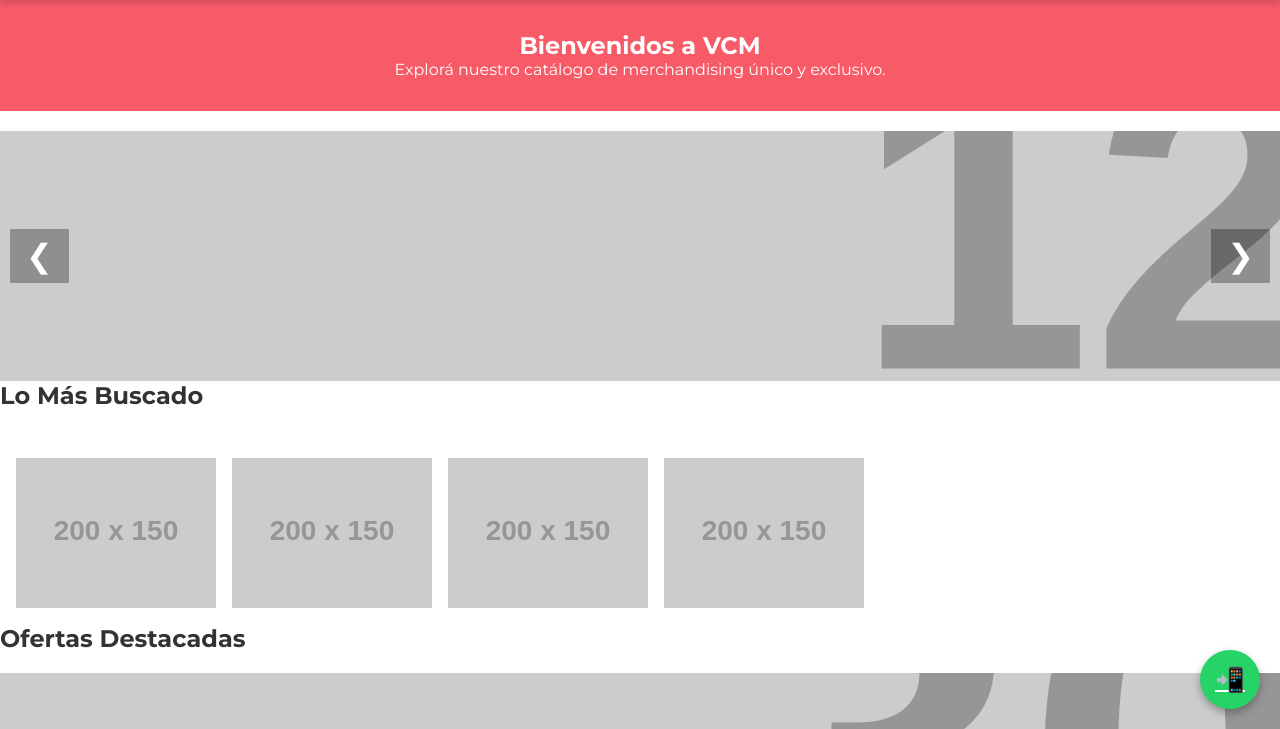
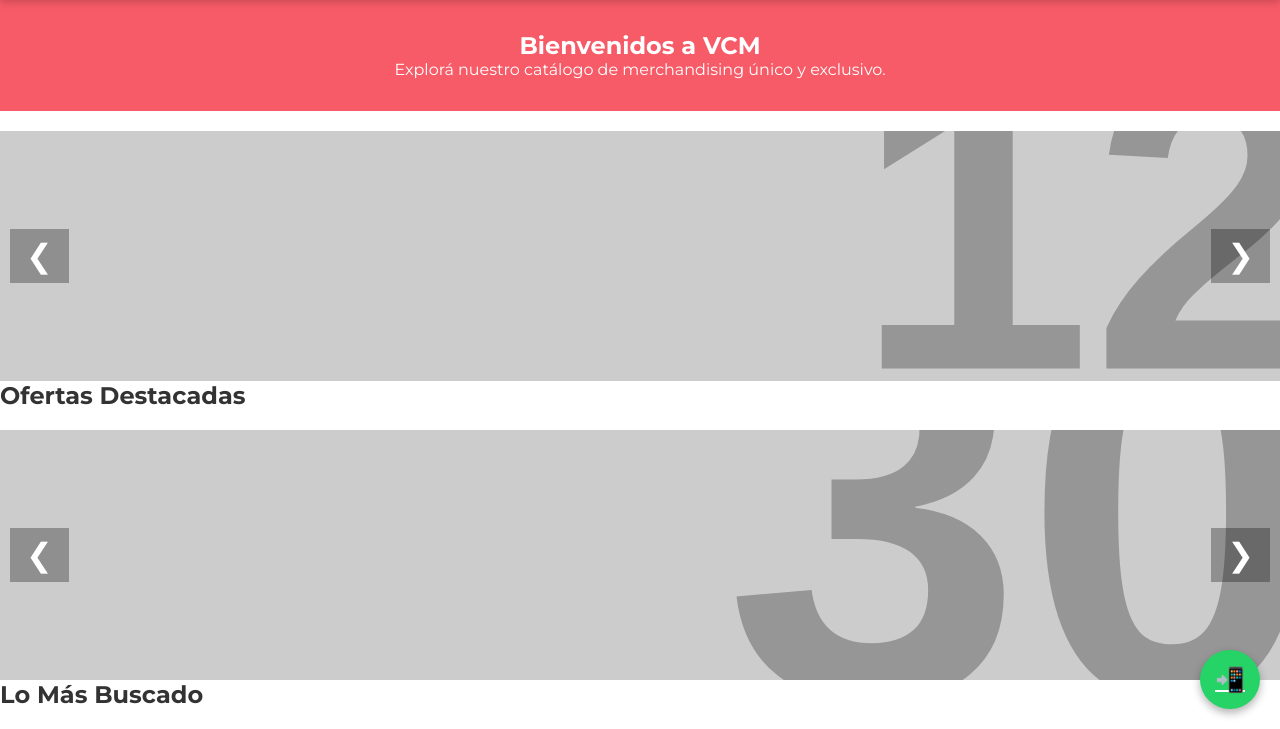
Before and after one commit to lavaccan/vcm, a plain HTML site: page index.html in a window 1280 px wide. Shown: the part 71-800 px from the top of the page. Drawn offline with Linux system fonts and the light colour scheme; placeholder pictures from the web are drawn by us.

Commit message:
Update index.html

```diff
--- a/index.html
+++ b/index.html
@@ -257,17 +257,6 @@
     <button class="arrow left" onclick="moveSlide(-1, 'banners')">❮</button>
     <button class="arrow right" onclick="moveSlide(1, 'banners')">❯</button>
   </section>
-
-  <section id="masBuscados">
-    <h2>Lo Más Buscado</h2>
-    <div class="category-carousel" id="carouselMasBuscados">
-      <img src="https://via.placeholder.com/200x150?text=Mates" alt="Mate">
-      <img src="https://via.placeholder.com/200x150?text=Termos" alt="Termo">
-      <img src="https://via.placeholder.com/200x150?text=Botellas" alt="Botella">
-      <img src="https://via.placeholder.com/200x150?text=Indumentaria" alt="Indumentaria">
-    </div>
-  </section>
-
   <section id="ofertasDestacadas">
     <h2>Ofertas Destacadas</h2>
     <div class="slider" id="sliderOfertasDestacadas">
```
